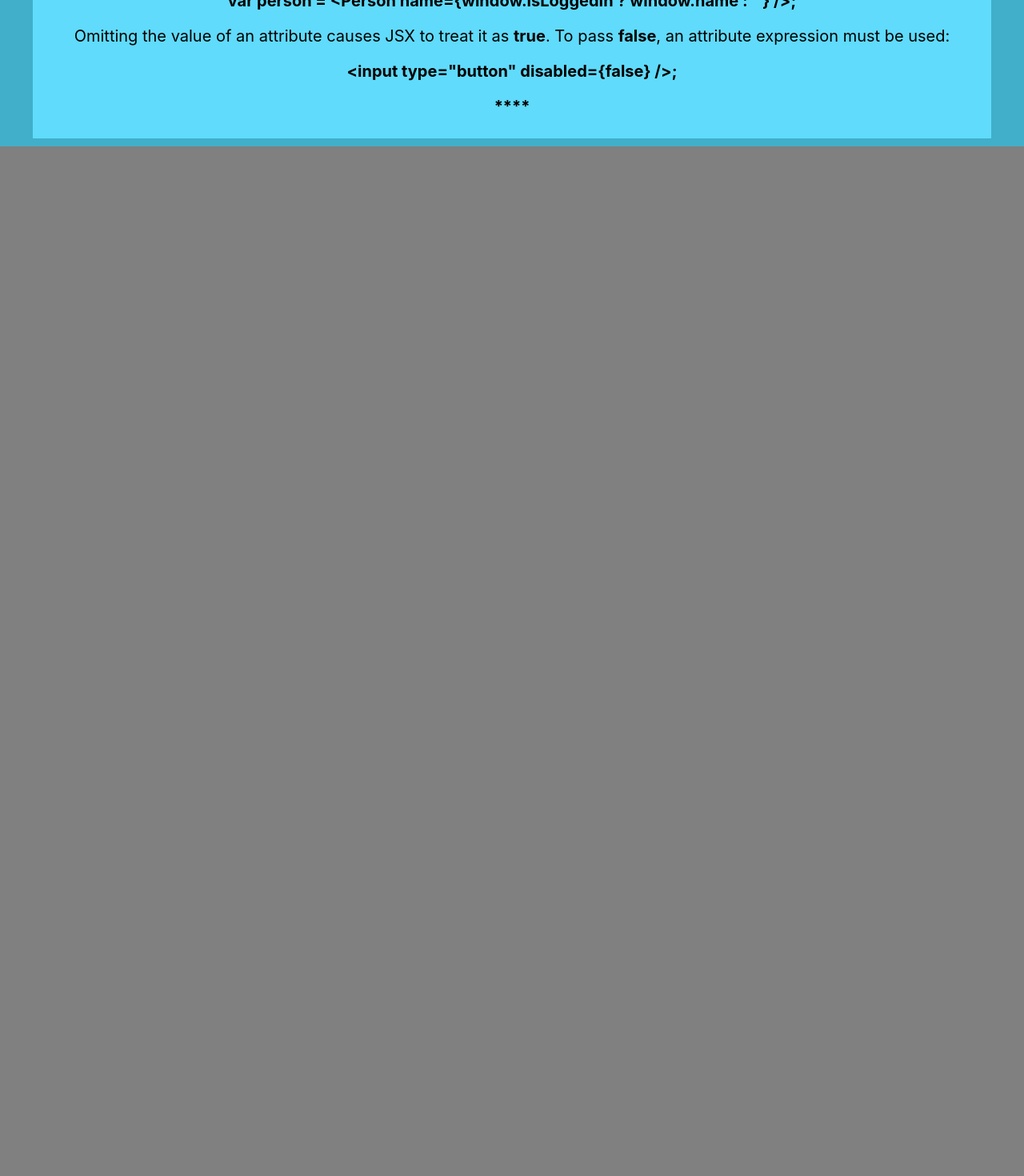
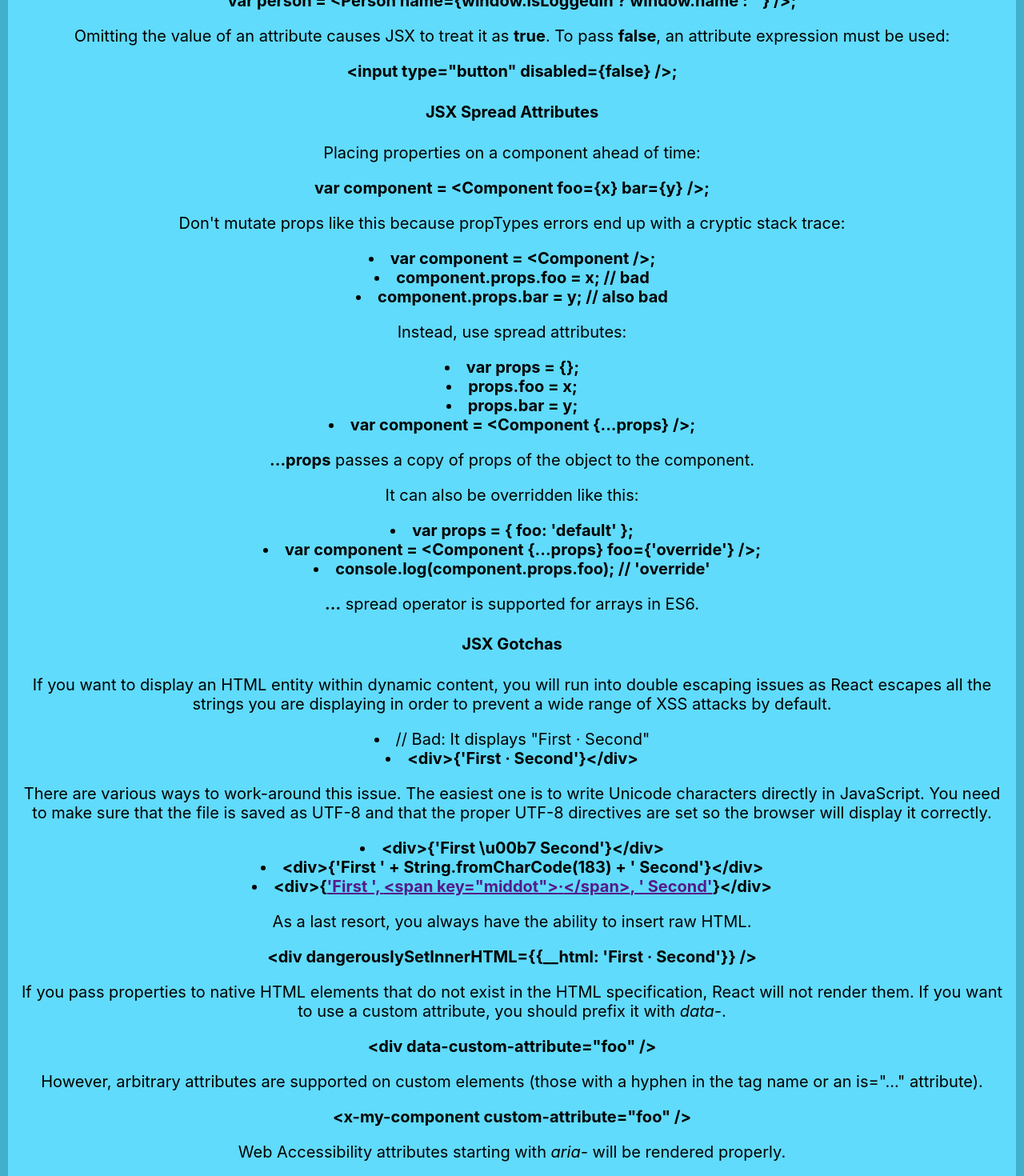
Before and after one commit to walterlee7/reacting-to-concepts, a React (Create React App) app: page / in a window 1280 px wide. Shown: the part 1480-2950 px from the top of the page at 80% size. Before the commit the page ends 1663 px from the top, so only its background shows below. Built offline with nearby package versions, Linux system fonts and the light colour scheme.

Commit message:
3rd markdown file complete

```diff
--- a/src/App.css
+++ b/src/App.css
@@ -49,4 +49,5 @@
 ul {
     text-align: center;
     list-style-position: inside;
+    padding: 0;
 }
--- a/src/components/markup/jsxInDepth.md
+++ b/src/components/markup/jsxInDepth.md
@@ -12,4 +12,62 @@ Omitting the value of an attribute causes JSX to treat it as **true**. To pass *
 
 **<input type="button" disabled={false} />;**
 
+#### JSX Spread Attributes
+
+Placing properties on a component ahead of time:
+
+**var component = <Component foo={x} bar={y} />;**
+
+Don't mutate props like this because propTypes errors end up with a cryptic stack trace:
+
+- **var component = <Component />;**
+- **component.props.foo = x; // bad**
+- **component.props.bar = y; // also bad**
+
+Instead, use spread attributes:
+
+- **var props = {};**
+- **props.foo = x;**
+- **props.bar = y;**
+- **var component = <Component {...props} />;**
+
+**...props** passes a copy of props of the object to the component.
+
+It can also be overridden like this:
+
+- **var props = { foo: 'default' };**
+- **var component = <Component {...props} foo={'override'} />;**
+- **console.log(component.props.foo); // 'override'**
+
+**...** spread operator is supported for arrays in ES6.
+
+#### JSX Gotchas
+
+If you want to display an HTML entity within dynamic content, you will run into double escaping issues as React escapes all the strings you are displaying in order to prevent a wide range of XSS attacks by default.
+
+- // Bad: It displays "First &middot; Second"
+- **<div>{'First &middot; Second'}</div>**
+
+There are various ways to work-around this issue. The easiest one is to write Unicode characters directly in JavaScript. You need to make sure that the file is saved as UTF-8 and that the proper UTF-8 directives are set so the browser will display it correctly.
+
+- **<div>{'First \u00b7 Second'}</div>**
+- **<div>{'First ' + String.fromCharCode(183) + ' Second'}</div>**
+- **<div>{['First ', <span key="middot">&middot;</span>, ' Second']}</div>**
+
+As a last resort, you always have the ability to insert raw HTML.
+
+**<div dangerouslySetInnerHTML={{__html: 'First &middot; Second'}} />**
+
+If you pass properties to native HTML elements that do not exist in the HTML specification, React will not render them. If you want to use a custom attribute, you should prefix it with *data-*.
+
+**<div data-custom-attribute="foo" />**
+
+However, arbitrary attributes are supported on custom elements (those with a hyphen in the tag name or an is="..." attribute).
+
+**<x-my-component custom-attribute="foo" />**
+
+Web Accessibility attributes starting with *aria-* will be rendered properly.
+
+**<div aria-hidden={true} />**
+
 __****__
```
